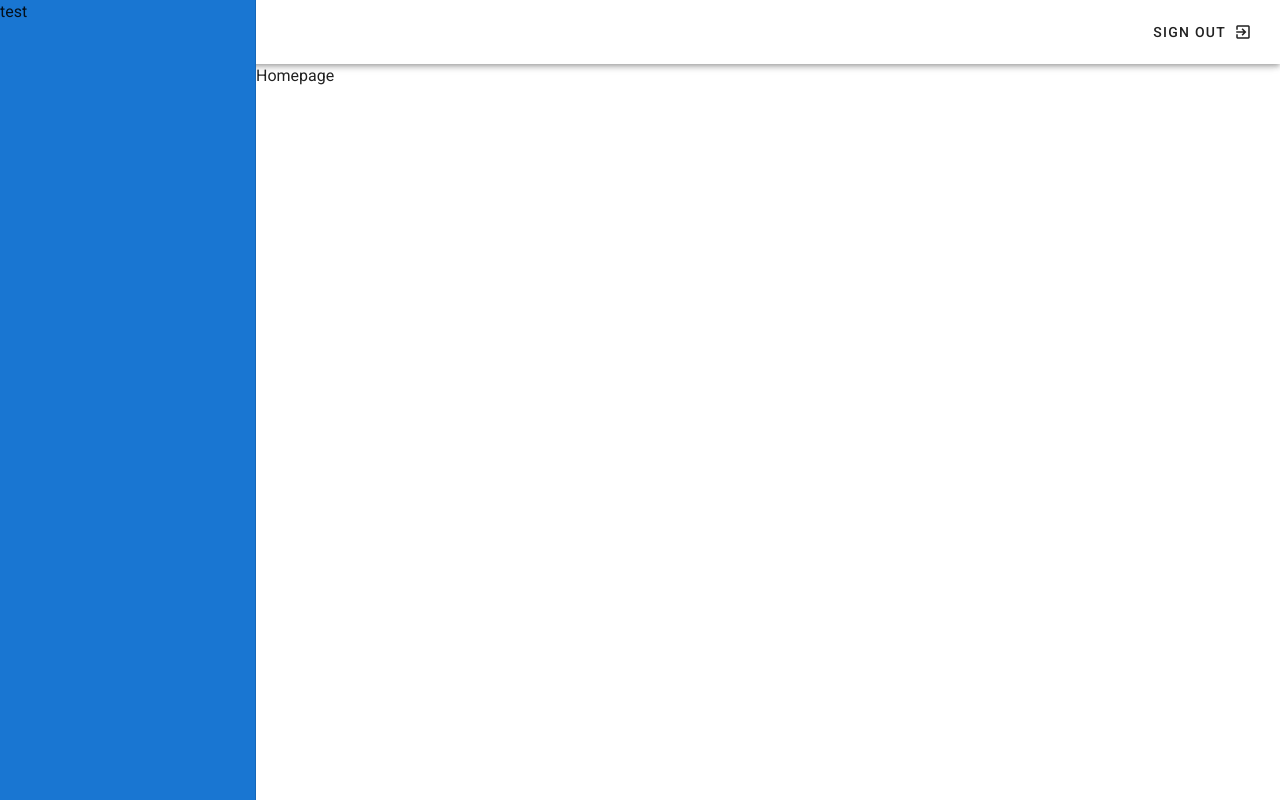
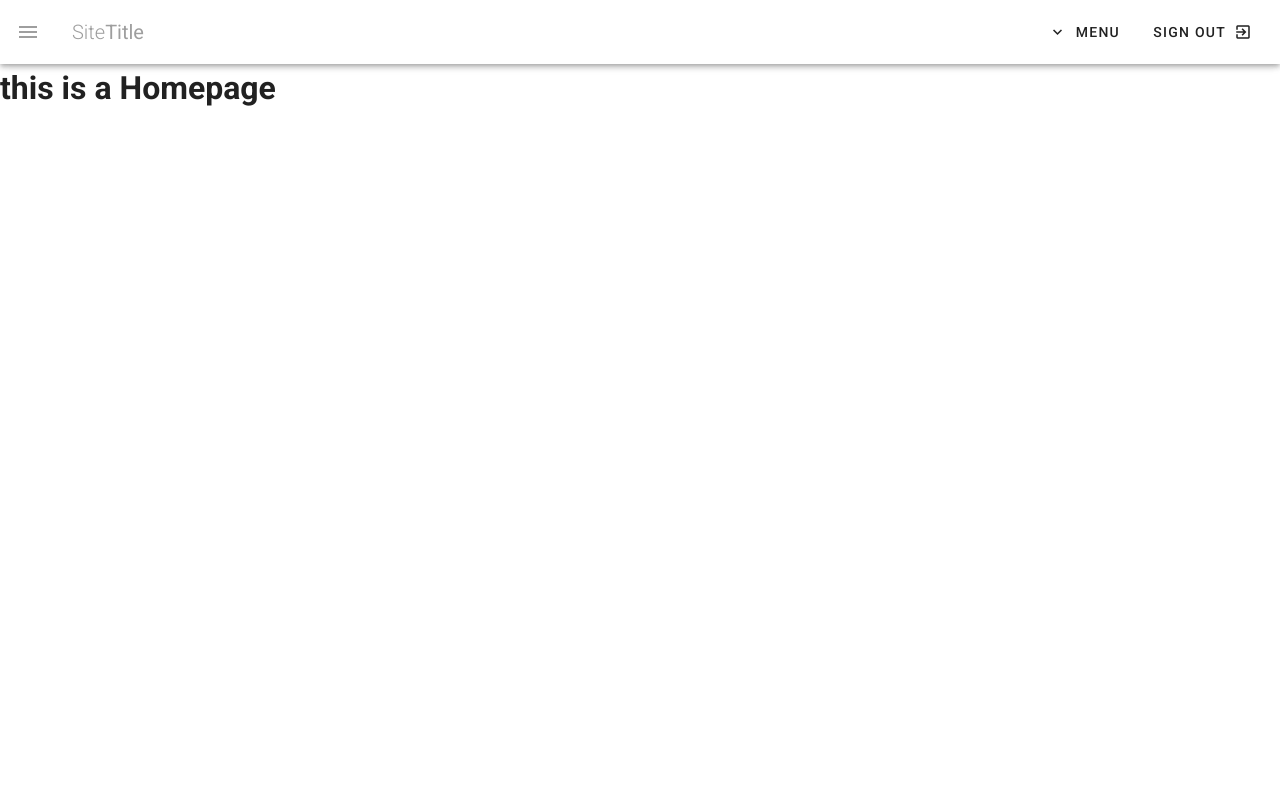
Before and after one commit to danielacrocker/passedemodenavtoolbasic, a Vue app: page / in a window 1280 px wide. Built offline with nearby package versions, Linux system fonts and the light colour scheme.

Commit message:
menu,toolbar,drawer ok

```diff
--- a/src/components/NavBar.vue
+++ b/src/components/NavBar.vue
@@ -2,11 +2,31 @@
   <div>
     <nav>
       <v-toolbar>
+        <v-app-bar-nav-icon class="grey--text" @click="drawer = !drawer"></v-app-bar-nav-icon>
+
         <v-toolbar-title class="grey--text">
           <span class="font-weight-light">Site</span>
           <span>Title</span>
         </v-toolbar-title>
         <v-spacer></v-spacer>
+
+        <!-- dropdown menu -->
+        <v-menu offset-y>
+          <template v-slot:activator="{ on }">
+          <!-- <v-btn text slot="activator"> -->
+          <v-btn text v-on="on">
+            <v-icon left>expand_more</v-icon>
+            <span>Menu</span>
+          </v-btn>
+          </template>
+          <v-list>
+            <!-- v-list-tile is changed to v-list-item -->
+            <v-list-item v-for="link in links" :key="link.text" router :to="link.route">
+              <v-list-item-title>{{ link.text }}</v-list-item-title>
+            </v-list-item>
+          </v-list>
+        </v-menu>
+
         <v-btn text>
           <span>Sign Out</span>
           <v-icon right>exit_to_app</v-icon>
@@ -14,18 +34,30 @@
       </v-toolbar>
 
       <v-navigation-drawer v-model="drawer" app class="primary">
-        <p>test</p>
+        <!-- <p>test</p> -->
+        <v-list>
+          <v-list-item v-for="link in links" :key="link.text" router :to="link.route">
+            <v-list-item-action>
+              <v-icon class="white--text">{{ link.icon }}</v-icon>
+            </v-list-item-action>
+            <v-list-item-content>
+              <v-list-item-title class="white--text">{{ link.text }}</v-list-item-title>
+            </v-list-item-content>
+          </v-list-item>
+        </v-list>
       </v-navigation-drawer>
-
     </nav>
   </div>
 </template>
 
-
 <script>
 export default {
   data: () => ({
-    drawer: true
+    drawer: false,
+    links: [
+      { icon: 'home', text: 'Home', route: '/'},
+      { icon: 'contacts', text: 'About', route: '/about'}
+    ]
   }),
 }
 </script>
--- a/src/views/Home.vue
+++ b/src/views/Home.vue
@@ -1,6 +1,6 @@
 <template>
   <div class="home">
-    Homepage
+    <h1>this is a Homepage</h1>
   </div>
 </template>
 
```
